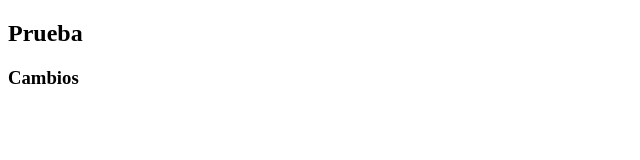
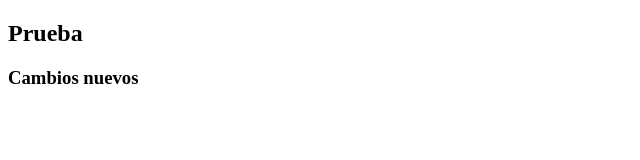
Before and after one commit to luisclugop/Malverso, a plain HTML site: page prueba.html in a window 1280 px wide. Shown: the full height of the page, 0-640 px from the left. Drawn offline with Linux system fonts and the light colour scheme.

Commit message:
tercer intento

```diff
--- a/prueba.html
+++ b/prueba.html
@@ -8,6 +8,6 @@
 </head>
 <body>
     <h2> Prueba </h2>
-    <h3> Cambios </h3>
+    <h3> Cambios nuevos </h3>
 </body>
 </html>
```
